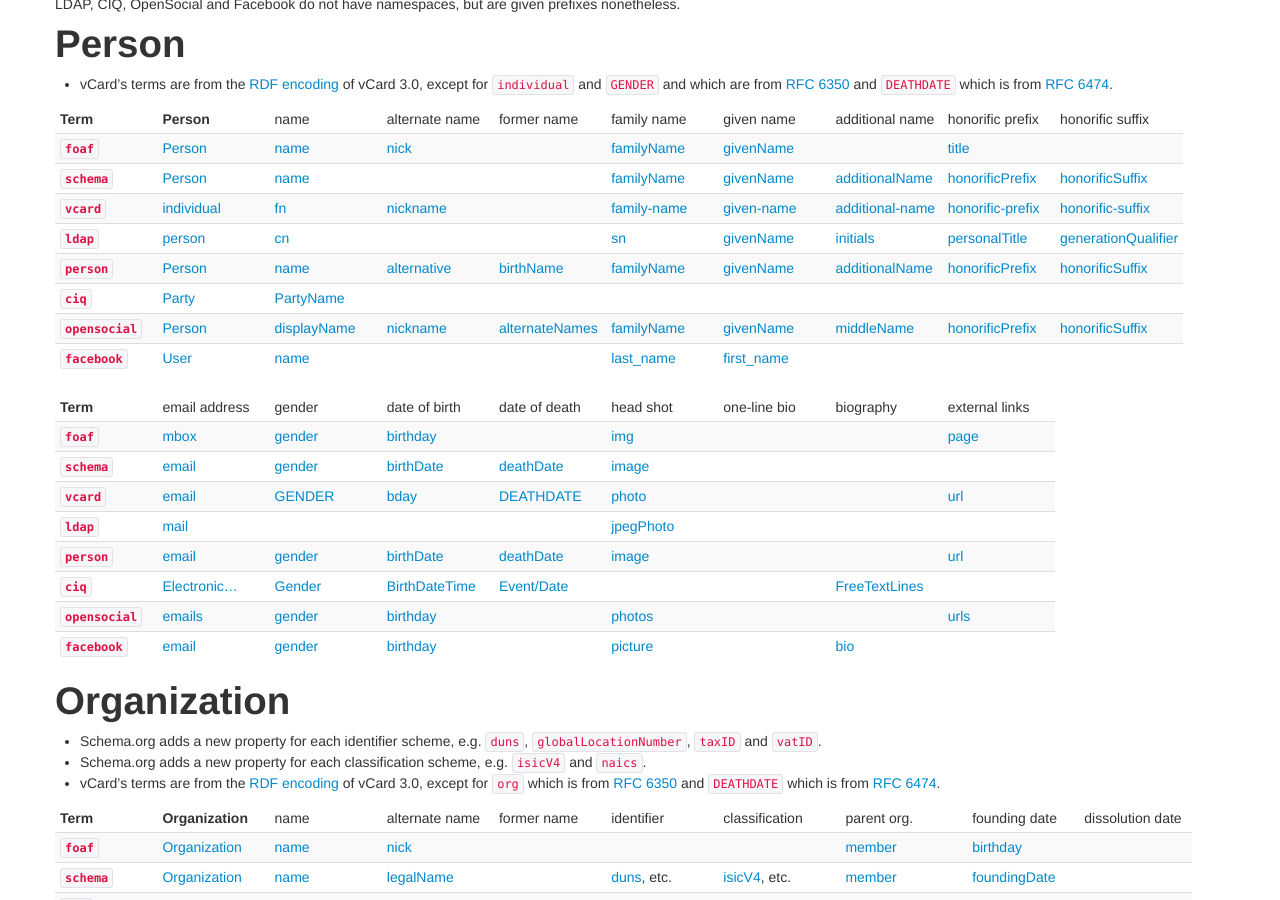
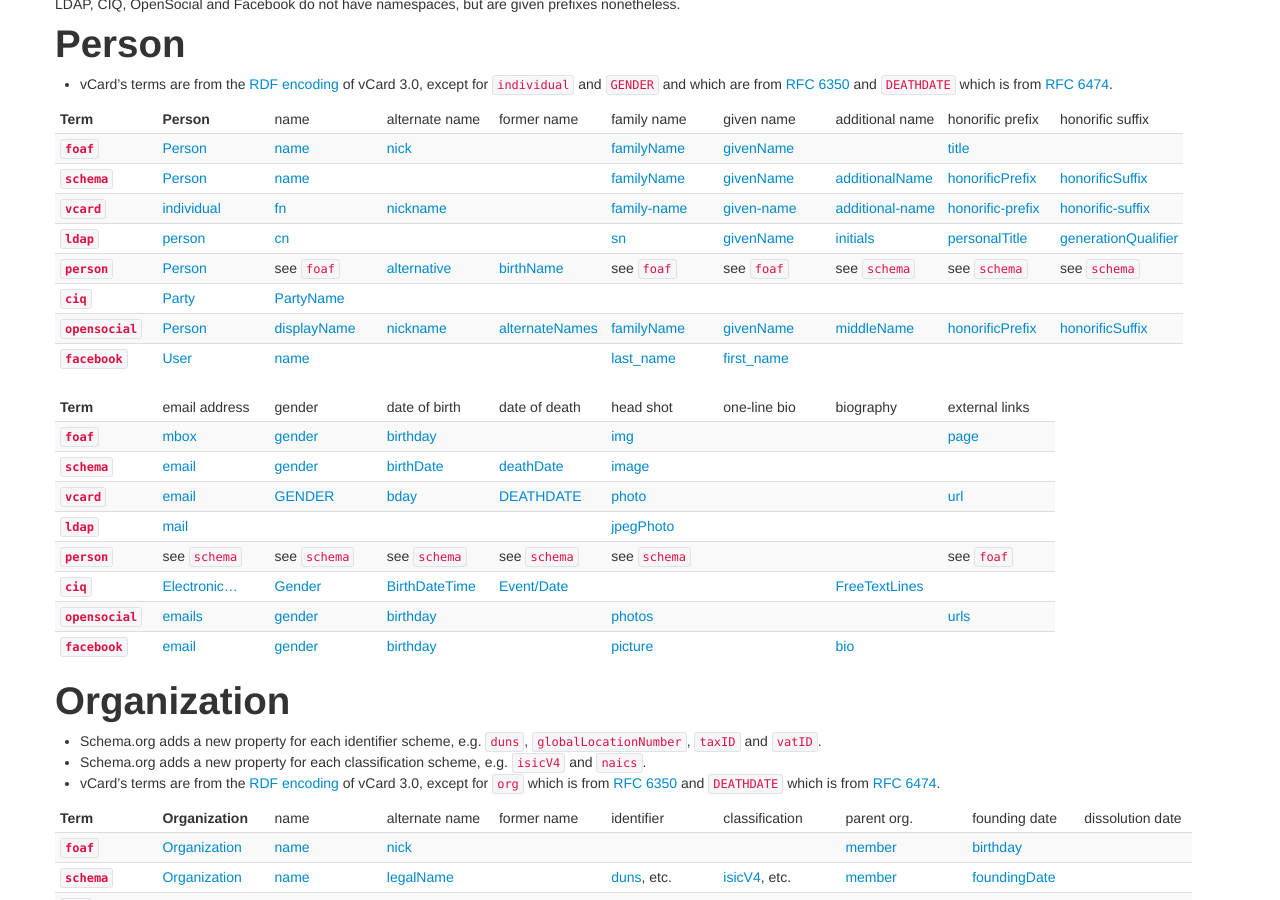
Before and after one commit to popolo-project/popolo-spec, a Jekyll site: the page built from data/terms.md, in a window 1280 px wide and 900 px high, scrolled down 408 px. Built offline with Jekyll 4.4.1, drawn with Linux system fonts in a browser that asks for light colours; nearby versions of some CDN libraries; Markdown is read by kramdown in place of the engine named in the settings.

Commit message:
have person reference other vocabs

```diff
--- a/data/terms.md
+++ b/data/terms.md
@@ -124,14 +124,14 @@ LDAP, CIQ, OpenSocial and Facebook do not have namespaces, but are given prefixe
     <tr>
       <th scope="row"><code>person</code></th>
       <td><a href="http://www.w3.org/ns/person#Person">Person</a></td>
-      <td><a href="http://xmlns.com/foaf/spec/#term_name">name</a></td>
+      <td>see <code>foaf</code></td>
       <td><a href="http://dublincore.org/documents/dcmi-terms/#terms-alternative">alternative</a></td>
       <td><a href="http://www.w3.org/ns/person#birthName">birthName</a></td>
-      <td><a href="http://xmlns.com/foaf/spec/#term_familyName">familyName</a></td>
-      <td><a href="http://xmlns.com/foaf/spec/#term_givenName">givenName</a></td>
-      <td><a href="http://schema.org/Person">additionalName</a></td>
-      <td><a href="http://schema.org/Person">honorificPrefix</a></td>
-      <td><a href="http://schema.org/Person">honorificSuffix</a></td>
+      <td>see <code>foaf</code></td>
+      <td>see <code>foaf</code></td>
+      <td>see <code>schema</code></td>
+      <td>see <code>schema</code></td>
+      <td>see <code>schema</code></td>
     </tr>
     <tr>
       <th scope="row"><code>ciq</code></th>
@@ -233,14 +233,14 @@ LDAP, CIQ, OpenSocial and Facebook do not have namespaces, but are given prefixe
     </tr>
     <tr>
       <th scope="row"><code>person</code></th>
-      <td><a href="http://schema.org/Person">email</a></td>
-      <td><a href="http://schema.org/Person">gender</a></td>
-      <td><a href="http://schema.org/Person">birthDate</a></td>
-      <td><a href="http://schema.org/Person">deathDate</a></td>
-      <td><a href="http://schema.org/Person">image</a></td>
+      <td>see <code>schema</code></td>
+      <td>see <code>schema</code></td>
+      <td>see <code>schema</code></td>
+      <td>see <code>schema</code></td>
+      <td>see <code>schema</code></td>
       <td></td>
       <td></td>
-      <td><a href="http://schema.org/Person">url</a></td>
+      <td>see <code>foaf</code></td>
     </tr>
     <tr>
       <th scope="row"><code>ciq</code></th>
```
